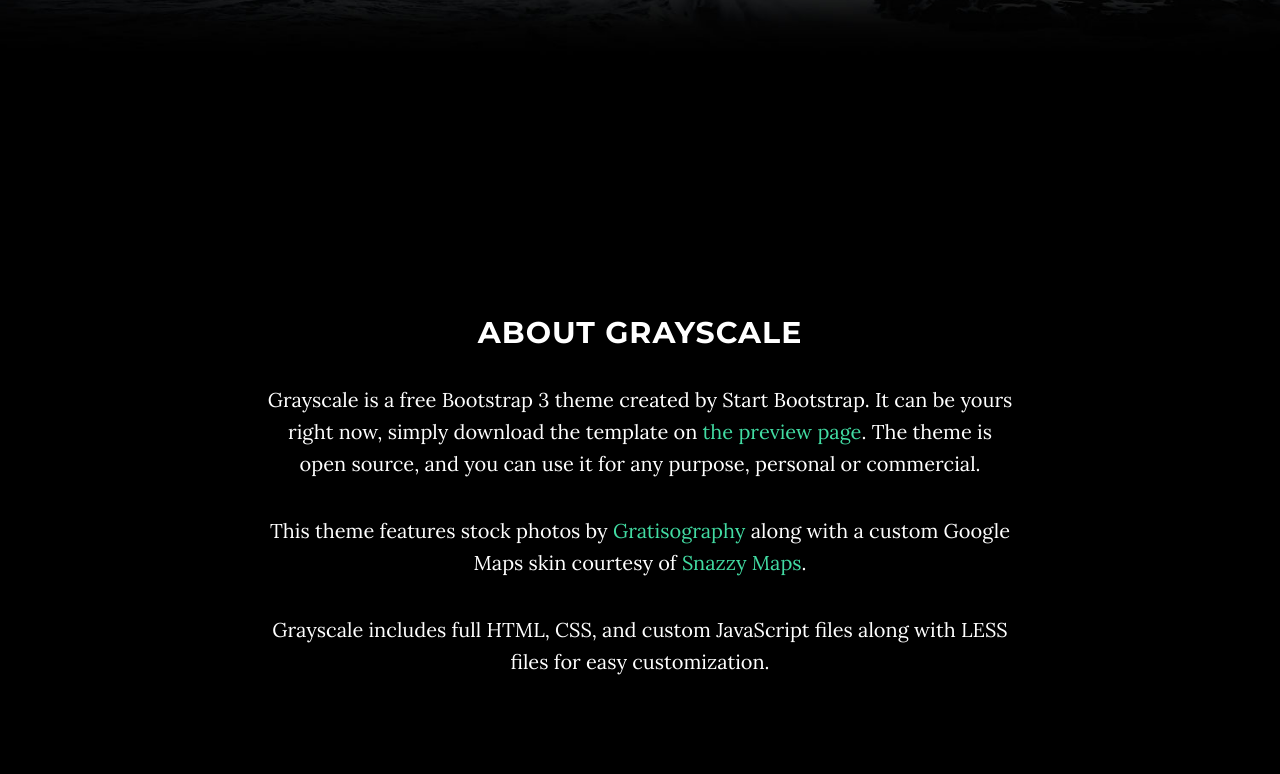
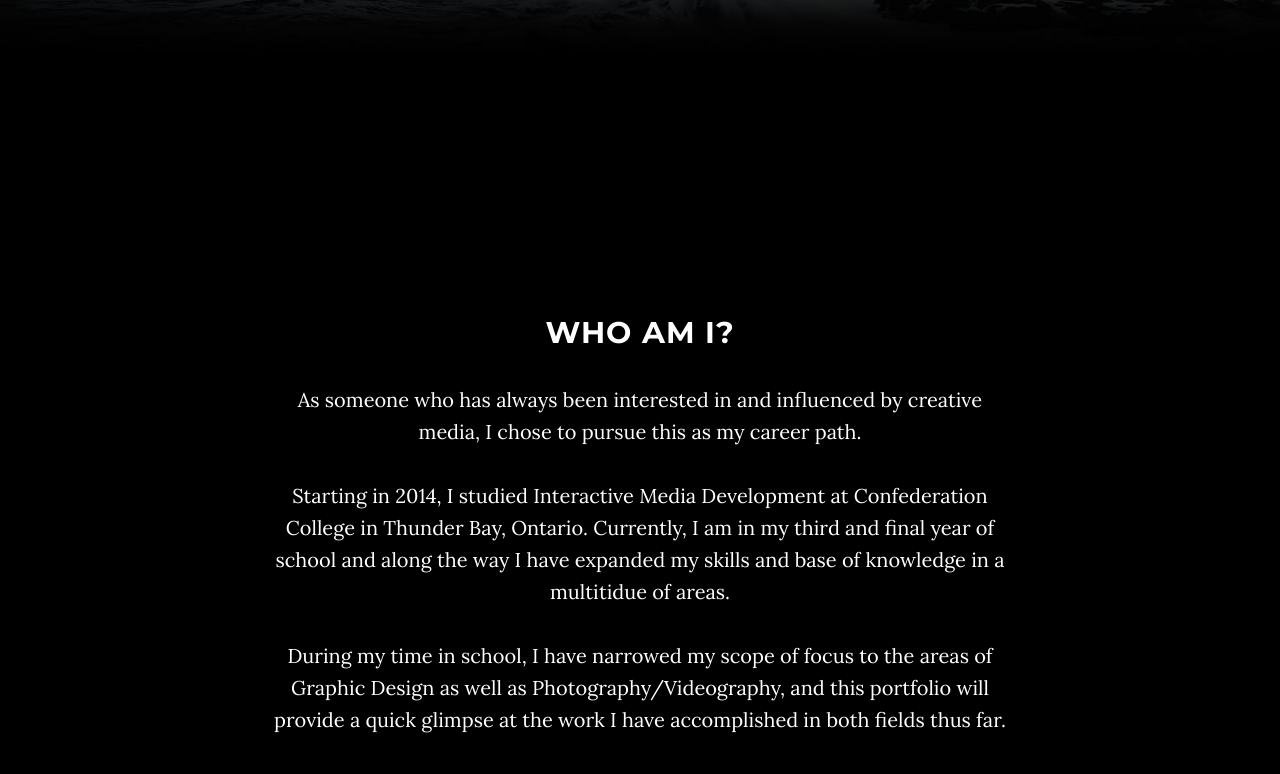
Before and after one commit to nmadore/nmadore.github.io, a website: page index.html in a window 1280 px wide. Shown: the part 734-1508 px from the top of the page. Drawn offline with nearby package versions, Linux system fonts and the light colour scheme; some packages are replaced by stand-ins of ours.

Commit message:
added text for about section

```diff
--- a/index.html
+++ b/index.html
@@ -76,7 +76,7 @@
                     <div class="col-md-8 col-md-offset-2">
                         <h1 class="brand-heading">Noah Madore</h1>
                         <p class="intro-text"> 21 Years Old / Media Designer / Thunder Bay
-                            <br>Created by Start Bootstrap.</p>
+
                         <a href="#about" class="btn btn-circle page-scroll">
                             <i class="fa fa-angle-double-down animated"></i>
                         </a>
@@ -90,10 +90,12 @@
     <section id="about" class="container content-section text-center">
         <div class="row">
             <div class="col-lg-8 col-lg-offset-2">
-                <h2>About Grayscale</h2>
-                <p>Grayscale is a free Bootstrap 3 theme created by Start Bootstrap. It can be yours right now, simply download the template on <a href="http://startbootstrap.com/template-overviews/grayscale/">the preview page</a>. The theme is open source, and you can use it for any purpose, personal or commercial.</p>
-                <p>This theme features stock photos by <a href="http://gratisography.com/">Gratisography</a> along with a custom Google Maps skin courtesy of <a href="http://snazzymaps.com/">Snazzy Maps</a>.</p>
-                <p>Grayscale includes full HTML, CSS, and custom JavaScript files along with LESS files for easy customization.</p>
+                <h2>Who Am I?</h2>
+                <p>As someone who has always been interested in and influenced by creative media, I chose to pursue this as my career path.</br>
+
+                    <br>Starting in 2014, I studied Interactive Media Development at Confederation College in Thunder Bay, Ontario. Currently, I am in my third and final year of school and along the way I have expanded my skills and base of knowledge in a multitidue of areas.</br>
+
+                    <br>During my time in school, I have narrowed my scope of focus to the areas of Graphic Design as well as Photography/Videography, and this portfolio will provide a quick glimpse at the work I have accomplished in both fields thus far.</br></p>
             </div>
         </div>
     </section>
```
